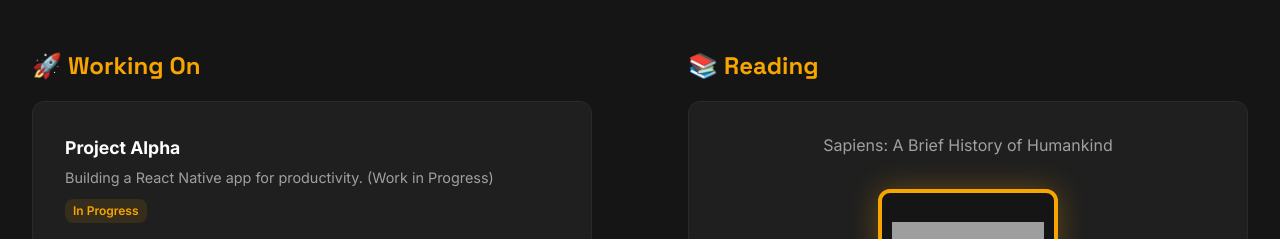
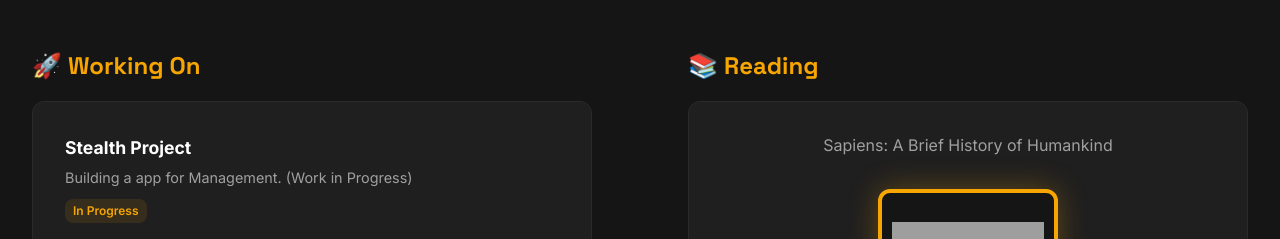
Before and after one commit to Akshay-Sonare/portfolio, a plain HTML site: page index.html in a window 1280 px wide. Shown: the part 4960-5199 px from the top of the page. Drawn offline with nearby package versions, Linux system fonts and the light colour scheme; grey boxes are pictures that could not be loaded; animation ran at ten frames a second.

Commit message:
update personal - working on

```diff
--- a/index.html
+++ b/index.html
@@ -428,8 +428,8 @@
                     <h3 class="subsection-title">🚀 Working On</h3>
                     <div class="side-projects">
                         <div class="side-project-card">
-                            <h4>Project Alpha</h4>
-                            <p>Building a React Native app for productivity. (Work in Progress)</p>
+                            <h4>Stealth Project</h4>
+                            <p>Building a app for Management. (Work in Progress)</p>
                             <span class="status-tag">In Progress</span>
                         </div>
                         <div class="side-project-card">
```
